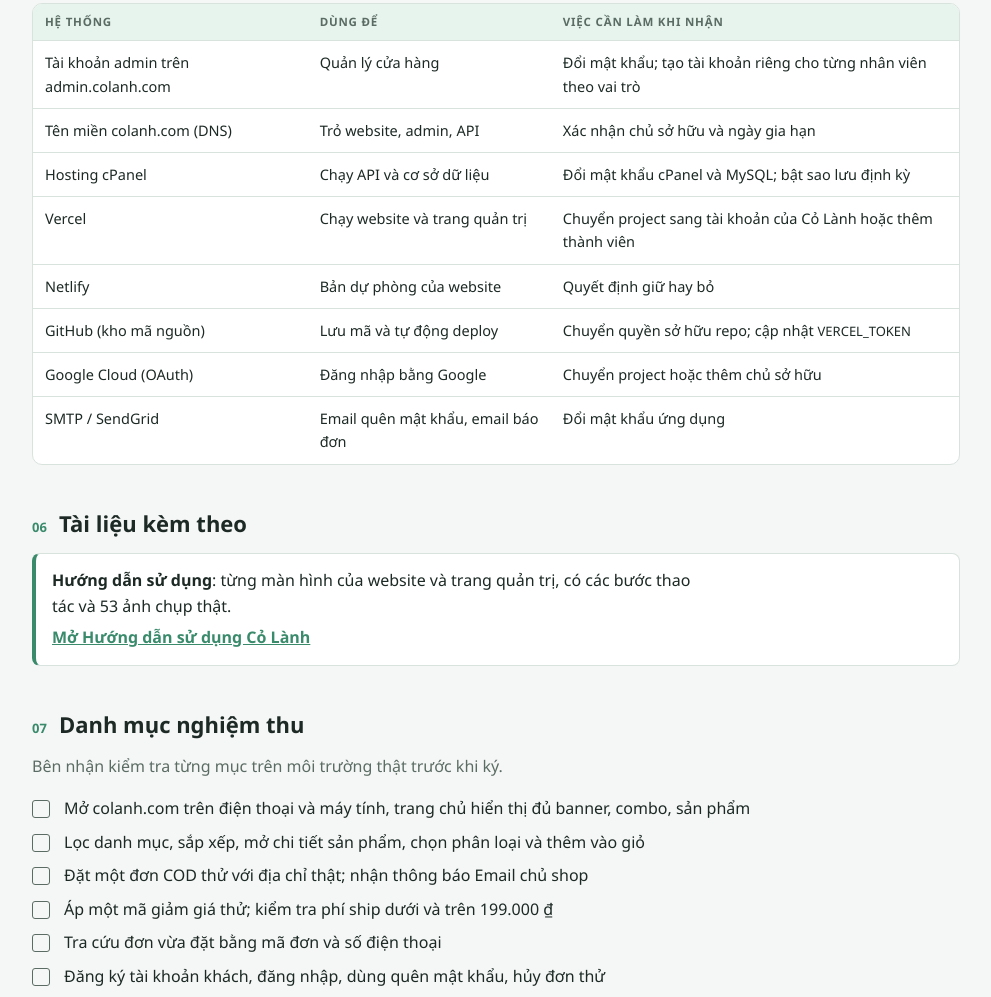
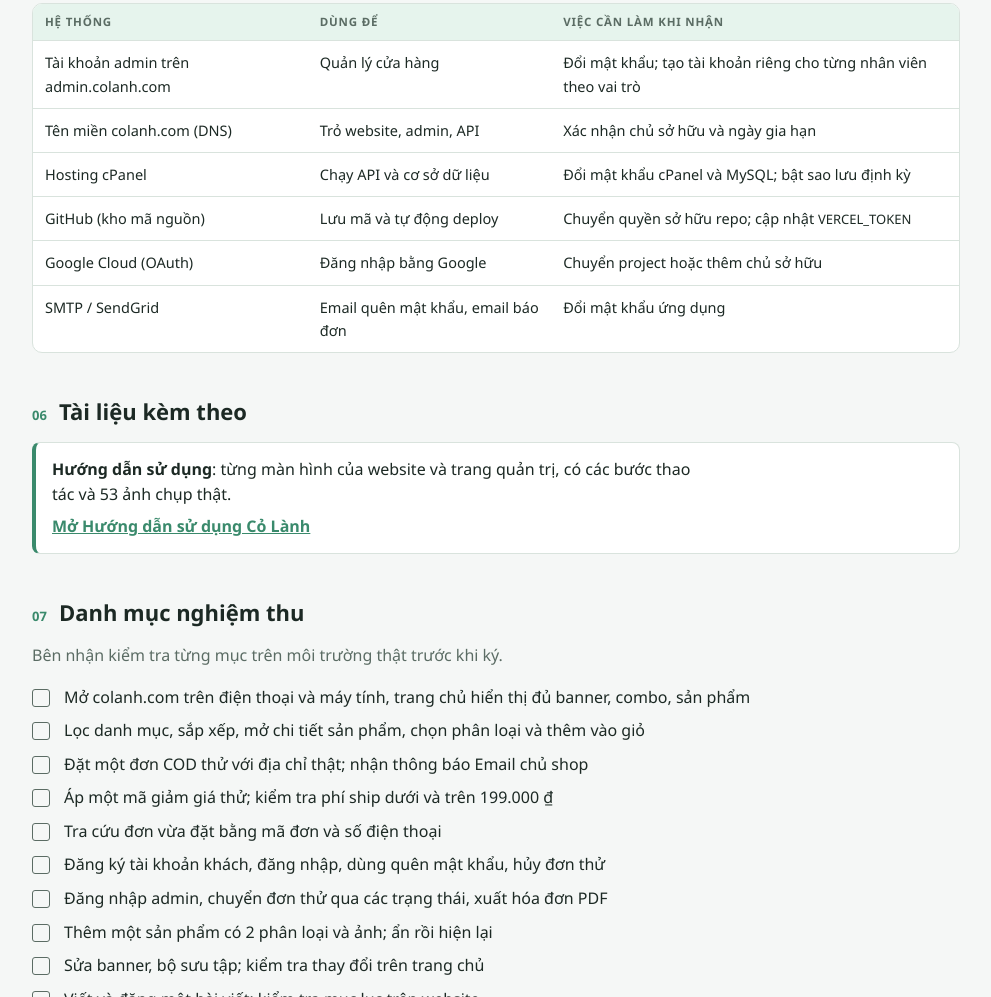
Before and after one commit to doquangthanh/colanh-docs, a plain HTML site: page ban-giao/index.html in a window 1280 px wide. Shown: the part 3325-4322 px from the top of the page, without its empty margins (144-1135 px from the left). Drawn offline with Linux system fonts and the light colour scheme.

Commit message:
docs: remove Vercel and Netlify from handover accounts

```diff
--- a/ban-giao/index.html
+++ b/ban-giao/index.html
@@ -167,8 +167,6 @@ ul.plain{margin:0;padding-left:20px;display:grid;gap:6px}
         <tr><td>Tài khoản admin trên admin.colanh.com</td><td>Quản lý cửa hàng</td><td>Đổi mật khẩu; tạo tài khoản riêng cho từng nhân viên theo vai trò</td></tr>
         <tr><td>Tên miền colanh.com (DNS)</td><td>Trỏ website, admin, API</td><td>Xác nhận chủ sở hữu và ngày gia hạn</td></tr>
         <tr><td>Hosting cPanel</td><td>Chạy API và cơ sở dữ liệu</td><td>Đổi mật khẩu cPanel và MySQL; bật sao lưu định kỳ</td></tr>
-        <tr><td>Vercel</td><td>Chạy website và trang quản trị</td><td>Chuyển project sang tài khoản của Cỏ Lành hoặc thêm thành viên</td></tr>
-        <tr><td>Netlify</td><td>Bản dự phòng của website</td><td>Quyết định giữ hay bỏ</td></tr>
         <tr><td>GitHub (kho mã nguồn)</td><td>Lưu mã và tự động deploy</td><td>Chuyển quyền sở hữu repo; cập nhật <code>VERCEL_TOKEN</code></td></tr>
         <tr><td>Google Cloud (OAuth)</td><td>Đăng nhập bằng Google</td><td>Chuyển project hoặc thêm chủ sở hữu</td></tr>
         <tr><td>SMTP / SendGrid</td><td>Email quên mật khẩu, email báo đơn</td><td>Đổi mật khẩu ứng dụng</td></tr>
```
